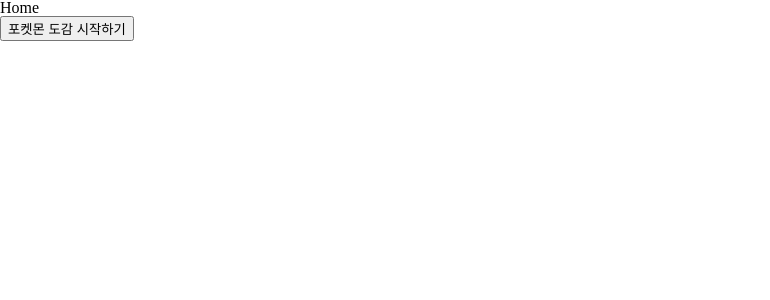
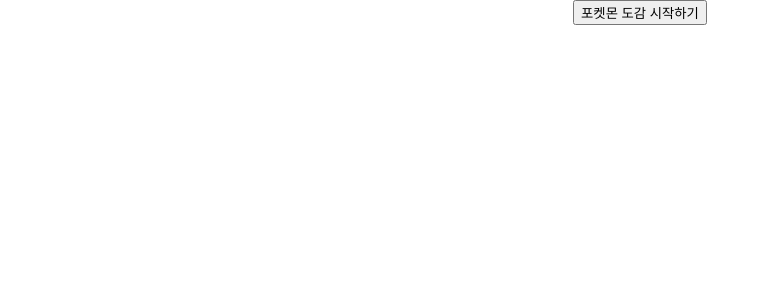
Before and after one commit to Hyojin-Moon/poketmon, a React (Vite) app: page / in a window 1280 px wide. Shown: the top 300 px of the page, without its empty margins (0-770 px from the left). Built offline with nearby package versions, Linux system fonts and the light colour scheme.

Commit message:
✨ Feat: Home에서 Dex페이지로 이동 useNavigate

```diff
--- a/src/pages/Home.jsx
+++ b/src/pages/Home.jsx
@@ -1,12 +1,22 @@
-import React from 'react'
+import { useNavigate } from 'react-router-dom';
+import styled from 'styled-components';
 
+const HomeContainer = styled.div`
+  display: flex;
+  justify-content: center;
+  align-items: center;
+`
 
 const Home = () => {
+
+  const navigate = useNavigate();
+
   return (
-    <>
-      <h1>Home</h1>
-    <button>포켓몬 도감 시작하기</button>
-    </>
+    <HomeContainer>
+    <button onClick={()=>{
+      navigate("/dex");
+    }}>포켓몬 도감 시작하기</button>
+    </HomeContainer>
   )
 }
 
```
